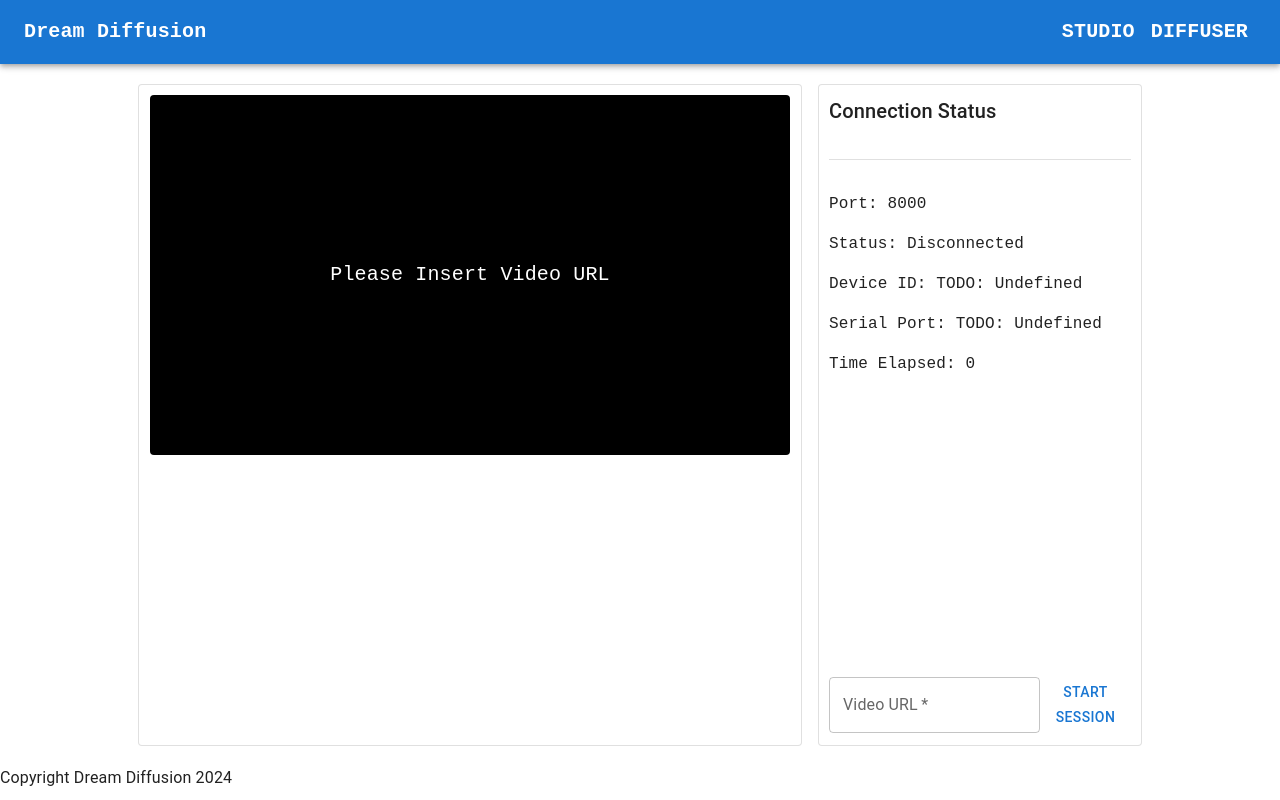
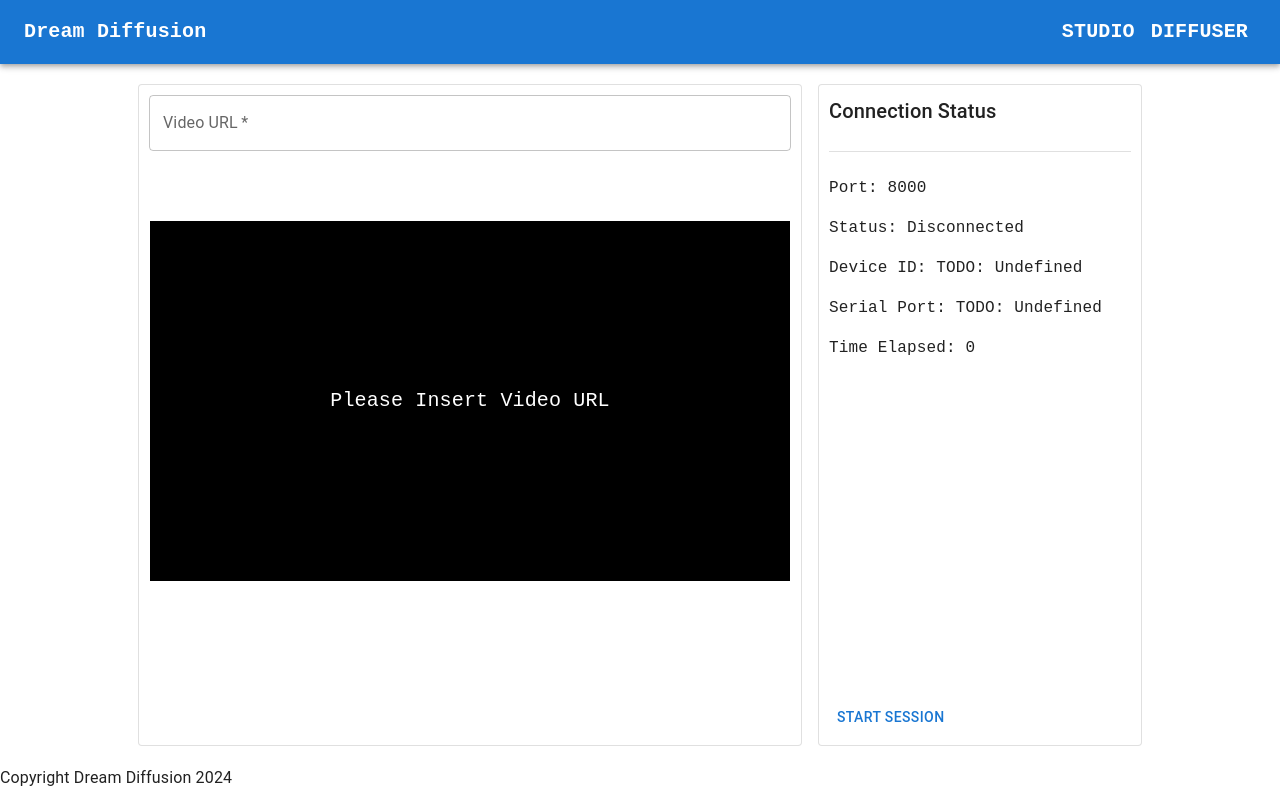
Before and after one commit to Physlex/natHack2024, a React app in the folder src-vite/: page /studio in a window 1280 px wide. Built offline with nearby package versions, Linux system fonts and the light colour scheme; the HTML template or start-up script is replaced by a standard one.

Commit message:
youtube page getting closer to done

```diff
--- a/src-vite/src/components/forms/urlform/URLForm.tsx
+++ b/src-vite/src/components/forms/urlform/URLForm.tsx
@@ -3,7 +3,7 @@
  */
 
 
-import { Stack, Button, TextField } from '@mui/material';
+import { Stack, TextField } from '@mui/material';
 import React, { useState } from 'react';
 
 
@@ -13,7 +13,7 @@ import React, { useState } from 'react';
  */
 type URLFormParams = {
     label: string;
-    onSubmit: (url?: string) => void;
+    onChange: (url?: string) => void;
 }
 
 /**
@@ -26,7 +26,7 @@ type URLProps = {
 /**
  * @returns The youtube url form.
  */
-export default function URLForm({ label, onSubmit }: URLFormParams): JSX.Element {
+export default function URLForm({ label, onChange }: URLFormParams): JSX.Element {
     const [urlFormState, setUrlFormState] = useState({
         url: ""
     } as URLProps);
@@ -34,14 +34,13 @@ export default function URLForm({ label, onSubmit }: URLFormParams): JSX.Element
     // Forwards submission to the parent element, allowing the parent access to the child
     const handleSubmit = async (event: React.FormEvent<HTMLFormElement>) => {
         event.preventDefault();
-        console.info("Submitted url: ", urlFormState.url);
-        onSubmit(urlFormState.url);
     }
 
     // Handle change implementation
     const handleChange = async (event: React.ChangeEvent<HTMLInputElement>) => {
         const data = event.target.value;
         setUrlFormState({...urlFormState, url: data});
+        onChange(data);
     }
 
     return (
@@ -65,9 +64,6 @@ export default function URLForm({ label, onSubmit }: URLFormParams): JSX.Element
                 required={true}
                 fullWidth={true}
                 variant="outlined" />
-            <Button id="start-session-button" type="submit">
-                Start Session
-            </Button>
         </Stack>
     );
 }
--- a/src-vite/src/components/ui/viewport/Viewport.tsx
+++ b/src-vite/src/components/ui/viewport/Viewport.tsx
@@ -10,7 +10,7 @@ import { useEffect, useState } from 'react';
 
 const youtubeViewerStyles = {
     display: "flex",
-    margin: "0 auto",
+    margin: "70px auto",
     alignItems: "center",
     width: "100%",
     justifyContent: "center",
--- a/src-vite/src/pages/studio/BlackSquare.tsx
+++ b/src-vite/src/pages/studio/BlackSquare.tsx
@@ -3,14 +3,14 @@
  */
 
 
-import { Paper } from '@mui/material';
+import { Box } from '@mui/material';
 import { useEffect, useState } from 'react';
 
 
 // Styles for the black square
 const blackSquareStyles = {
     display: "flex",
-    margin: "0 auto",
+    margin: "70px auto",
     flexGrow: 1,
     backgroundColor: "black",
     alignItems: "center",
@@ -62,13 +62,12 @@ export default function BlackSquare({ children }: BlackSquareParams): JSX.Elemen
     }, []);
 
     return (
-        <Paper
-            variant="outlined"
-            sx={{
-                ...blackSquareStyles,
-                height: `${blackSquareState.height}px`,
-                width: `${blackSquareState.width}px`,}}>
-            {children}
-        </Paper>
+            <Box
+                sx={{
+                    ...blackSquareStyles,
+                    height: `${blackSquareState.height}px`,
+                    width: `${blackSquareState.width}px`,}}>
+                {children}
+            </Box>
     );
 }
--- a/src-vite/src/pages/studio/ConnectionStatus.tsx
+++ b/src-vite/src/pages/studio/ConnectionStatus.tsx
@@ -44,7 +44,7 @@ export default function ConnectionSidebar({
     return (
         <Stack
             className="connection-status"
-            spacing={4}
+            spacing={3}
             divider={<Divider />}
             height="80vh">
             <Box>
--- a/src-vite/src/pages/studio/Studio.tsx
+++ b/src-vite/src/pages/studio/Studio.tsx
@@ -3,7 +3,7 @@
  */
 
 
-import { Box, Paper, Typography, Grid2 as Grid } from '@mui/material';
+import { Button, Box, Paper, Typography, Grid2 as Grid } from '@mui/material';
 import { useState } from 'react';
 
 import Viewport from '../../components/ui/viewport/Viewport';
@@ -163,11 +163,24 @@ export default function Studio(): JSX.Element {
     };
 
     // Save the url of the url form
-    const saveUrl = async (url?: string) => {
+    const saveUrl = (url?: string) => {
         if (url === undefined) {
             console.info("Invalid url submitted");
             return;
         }
+
+        const youtubePattern = /https:\/\/(www.)?youtube.com/;
+        const youtubeRE = new RegExp(youtubePattern);
+        if (!youtubeRE.test(url)) {
+            setStudioState({...studioState, url: ""});
+        }
+
+        const watchRE = /\/watch\?v=/;
+        if (!watchRE.test(url)) {
+            setStudioState({...studioState, url: ""});
+        }
+
+        console.info("Saving: ", url);
         setStudioState({...studioState, url: url});
     }
 
@@ -193,6 +206,7 @@ export default function Studio(): JSX.Element {
                         variant="outlined" elevation={2}
                         sx={{padding: "10px"}}>
                         <Box height="80vh">
+                            <URLForm label={"Video URL"} onChange={saveUrl}/>
                             { studioState.url &&
                                 <Viewport
                                     url={studioState.url}
@@ -222,7 +236,9 @@ export default function Studio(): JSX.Element {
                             serialPort={"TODO: Undefined"}
                             port={8000}
                             startTime={startTime}>
-                            <URLForm label={"Video URL"} onSubmit={saveUrl}/>
+                            <Button id="start-session-button" onClick={startEEGStream}>
+                                Start Session
+                            </Button>
                         </ConnectionSidebar>
                     </Paper>
                 </Grid>
```
